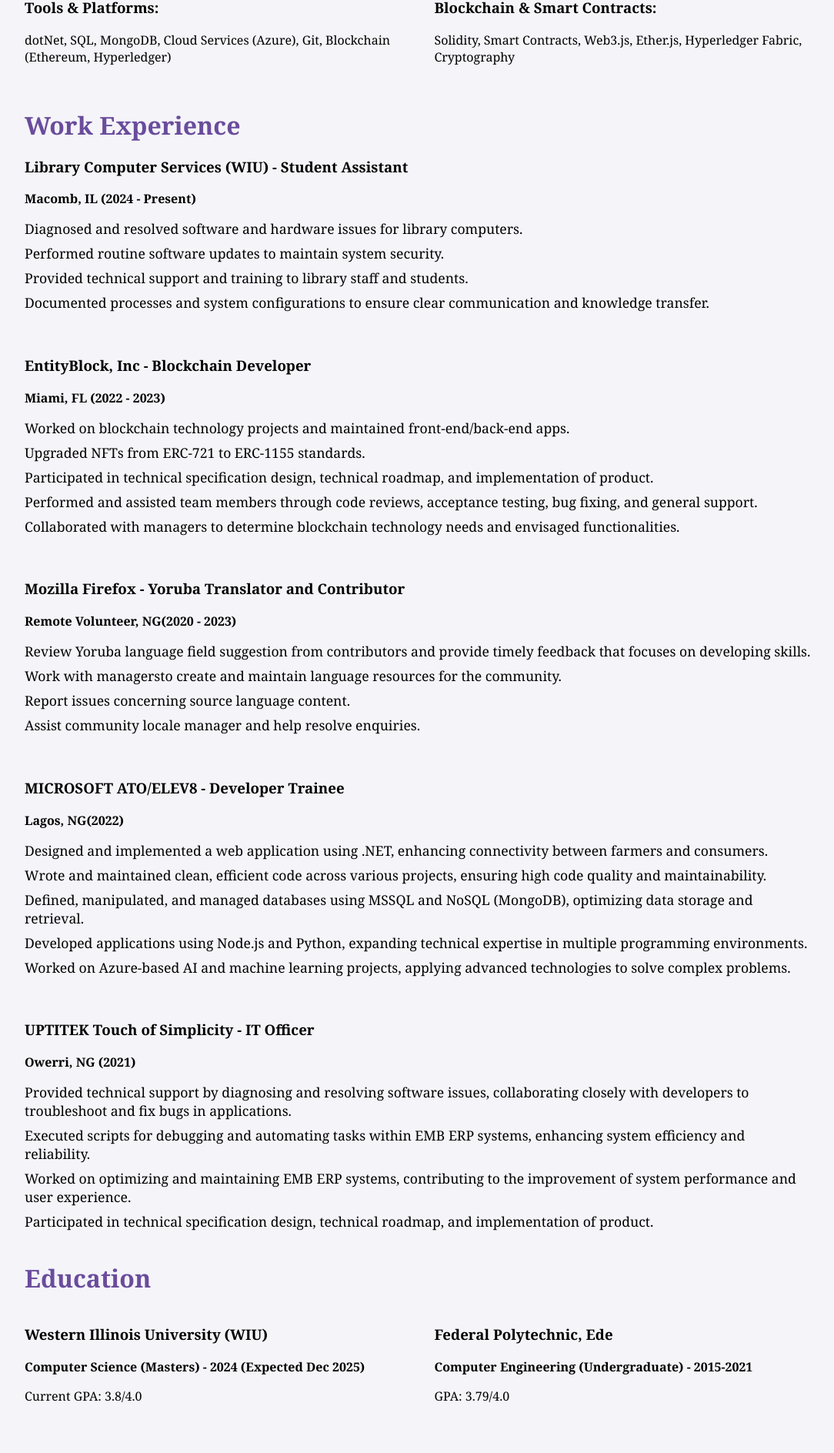
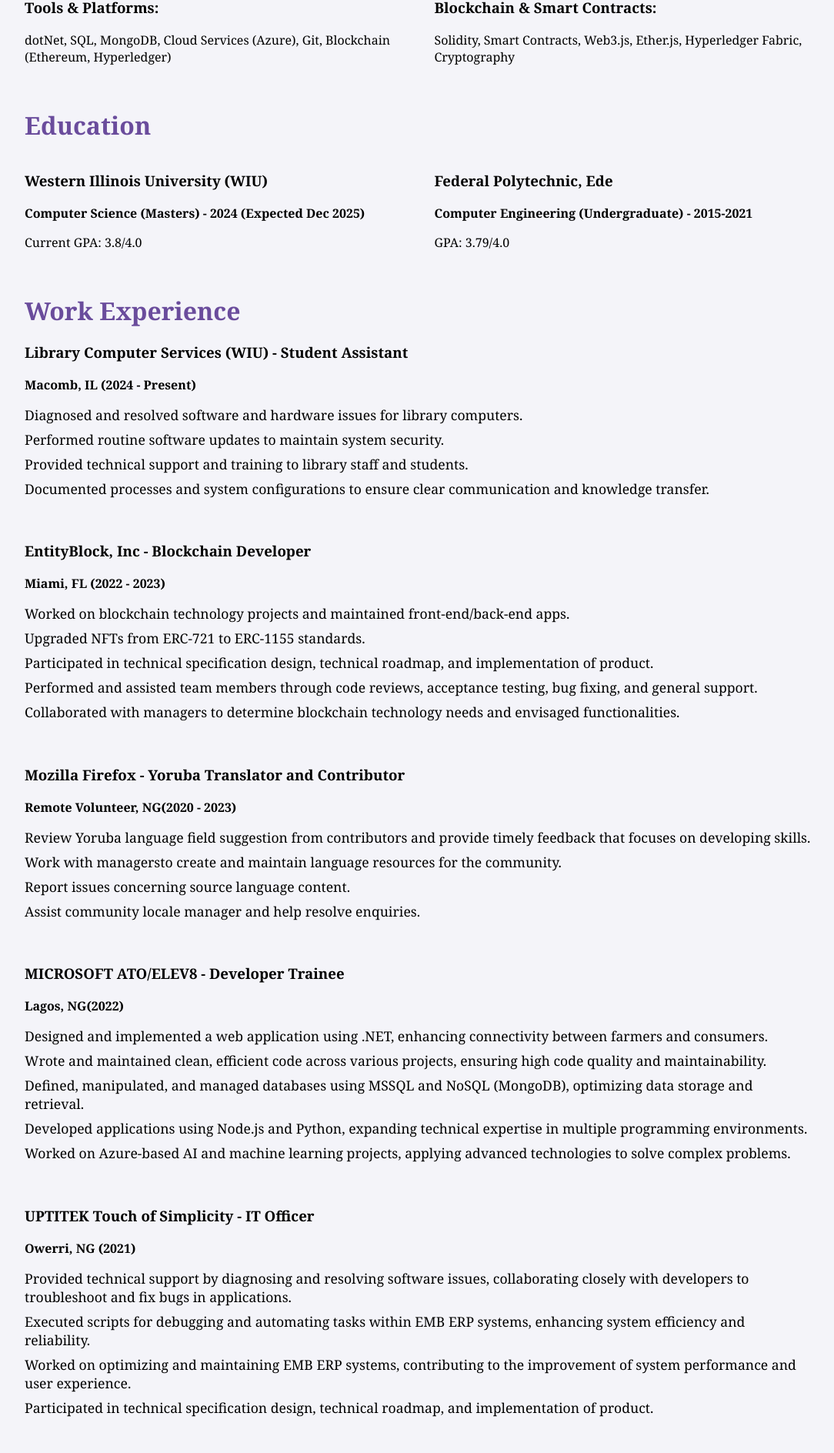
Before and after one commit to Otopxy/profile, a React (Create React App) app: page / in a window 1280 px wide. Shown: the part 451-2339 px from the top of the page at 77% size, without its empty margins (96-1180 px from the left). Built offline with nearby package versions, Linux system fonts and the light colour scheme.

Commit message:
Update App.js

```diff
--- a/src/App.js
+++ b/src/App.js
@@ -5,17 +5,19 @@ import WorkExperience from "./components/WorkExperience";
 import Education from "./components/Education";
 import Certifications from "./components/Certifications";
 import Contact from "./components/Contact";
-import ImageUpload from "./components/ImageUpload";
+//import ImageUpload from "./components/ImageUpload";
 import './App.css';
+import Projects from "./components/Projects";
 
 function App() {
   return (
     <div className="App">
       <Header />
       <Skills />
+      <Education />
       <WorkExperience />
-      <Education />
       <Certifications />
+      <Projects />
       <Contact />
     </div>
   );
```
